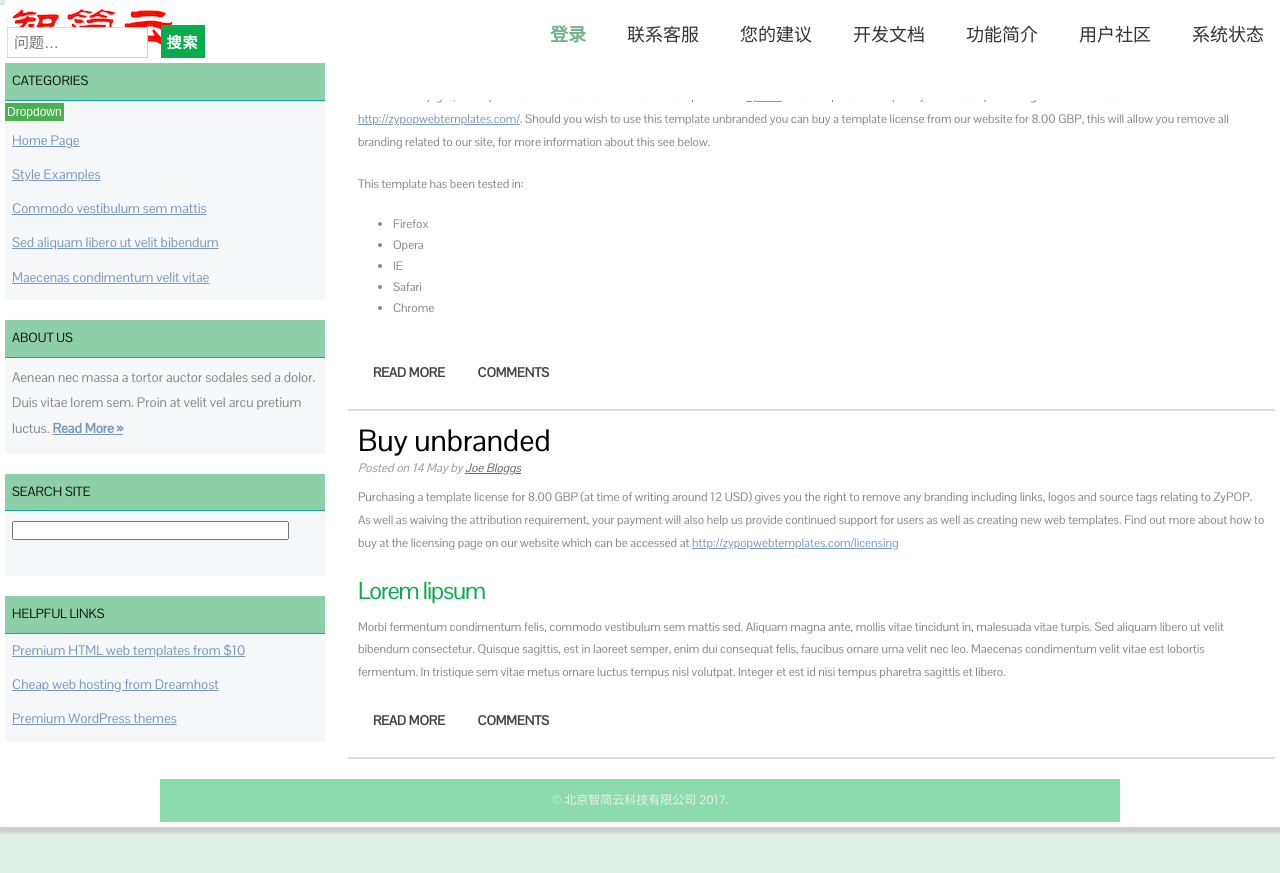
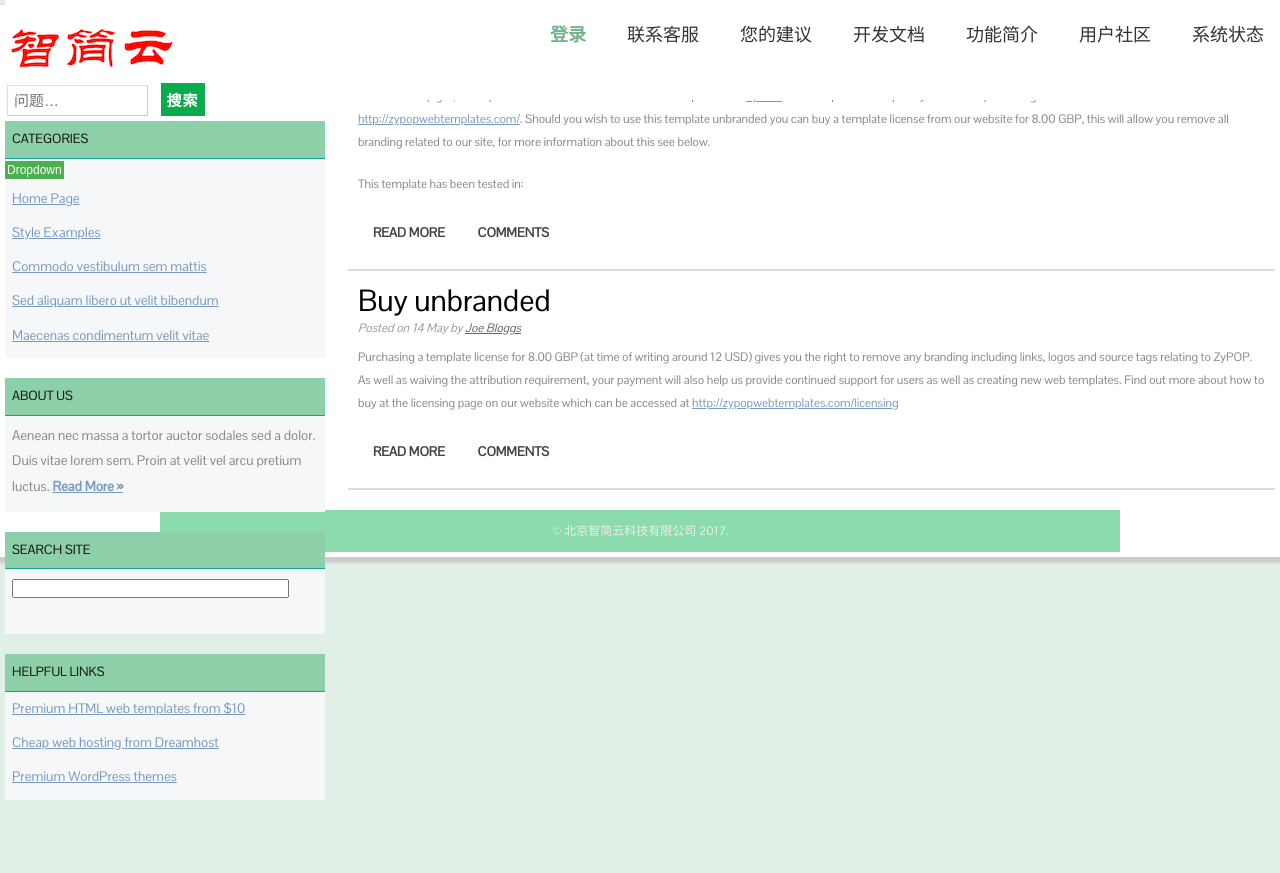
Before and after one commit to dreampivot/slipscloud.github.io, a Jekyll site: the page help/help-index.html, which Jekyll copies as it is, in a window 1280 px wide. Shown: the top 873 px of the page. Built offline with Jekyll 4.4.1, drawn with Linux system fonts in a browser that asks for light colours.

Commit message:
Create help-index.html

```diff
--- a/help/help-index.html
+++ b/help/help-index.html
@@ -104,7 +104,7 @@
  <nav>
     	<ul>
 
-            <img class="header-image" src="../img/logo.png" alt="Buildings" />
+           <!-- <img class="header-image" src="../img/logo.png" alt="Buildings" />-->
 	    <li><a href="systemstatus.html">系统状态</a></li>
             <li><a href="community.html">用户社区</a></li>
 	    <li><a href="functions.html">功能简介</a></li>
@@ -121,9 +121,7 @@
 
     <div id="body">
 
-
-
-		<section id="content">
+	   <section id="content">
 
 	    <article>
 
@@ -136,13 +134,7 @@
             <p>This template has been tested in:</p>
 
 
-            <ul class="styledlist">
-                <li>Firefox</li>
-                <li>Opera</li>
-                <li>IE</li>
- 		<li>Safari</li>
-                <li>Chrome</li>
-            </ul>
+
 
 		<a href="#" class="button">Read more</a>
 		<a href="#" class="button">Comments</a>
@@ -159,10 +151,6 @@
 
             <p>Purchasing a template license for 8.00 GBP (at time of writing around 12 USD) gives you the right to remove any branding including links, logos and source tags relating to ZyPOP. As well as waiving the attribution requirement, your payment will also help us provide continued support for users as well as creating new web templates. Find out more about how to buy at the licensing page on our website which can be accessed at <a href="http://zypopwebtemplates.com/licensing" title="template license">http://zypopwebtemplates.com/licensing</a></p>
 
-<h3>Lorem lipsum</h3>
-
-<p>Morbi fermentum condimentum felis, commodo vestibulum sem mattis sed. Aliquam magna ante, mollis vitae tincidunt in, malesuada vitae turpis. Sed aliquam libero ut velit bibendum consectetur. Quisque sagittis, est in laoreet semper, enim dui consequat felis, faucibus ornare urna velit nec leo. Maecenas condimentum velit vitae est lobortis fermentum. In tristique sem vitae metus ornare luctus tempus nisl volutpat. Integer et est id nisi tempus pharetra sagittis et libero.</p>
-
 
 		<a href="#" class="button">Read more</a>
 		<a href="#" class="button">Comments</a>
@@ -170,7 +158,9 @@
         </section>
 
         <aside class="sidebar">
-
+		 <ul>
+		<img class="header-image" src="../img/logo.png" alt="Buildings"
+	</ul>
     <ul>
        <form method="get" class="searchform" action="#" >
        <p><input type="search" style="margin-left: 2px;" class="search-field" placeholder="问题&hellip;" value="" name="s"  size="12"/>
```
